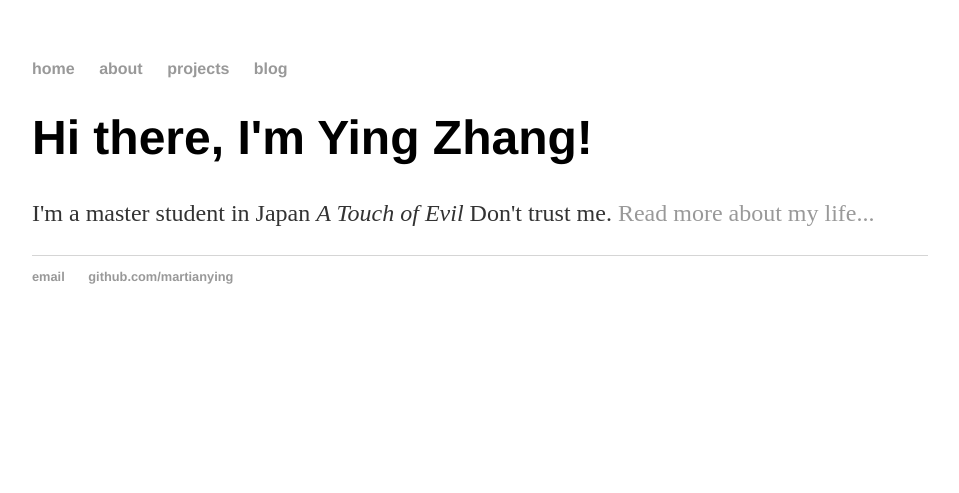
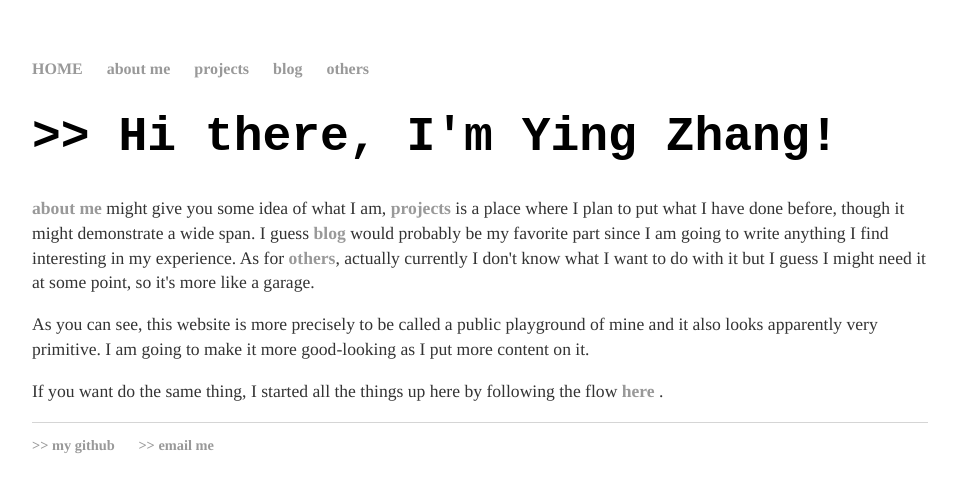
Before and after one commit to martianying/martianying.github.io, a Jekyll site: the page built from index.html, in a window 1280 px wide. Shown: the top 493 px of the page, without its empty margins (160-1119 px from the left). Built offline with Jekyll 4.4.1, drawn with Linux system fonts in a browser that asks for light colours.

Commit message:
outline is established
main page is done.

```diff
--- a/_layouts/default.html
+++ b/_layouts/default.html
@@ -6,23 +6,24 @@
 			<link rel="stylesheet" type="text/css" href="/css/main.css">
 		</head>
 		<body>
-			<nav>
+			<nav> <!--nevigation part-->
 	    		<ul>
-	        		<li><a href="/">home</a></li>
-		        	<li><a href="/about">about</a></li>
+	        		<li><a href="/">HOME</a></li>
+		        	<li><a href="/about">about me</a></li>
 	        		<li><a href="/projects">projects</a></li>
-	        		<li><a href="/blog">blog</a></li>
+					<li><a href="/blog">blog</a></li>
+					<li><a href="/others">others</a></li>
 	    		</ul>
 			</nav>
 			<div class="container">
-
+			<!--content part to be replaced-->
 			{{ content }}
 
 			</div><!-- /.container -->
-			<footer>
+			<footer> <!--footer part-->
 	    		<ul>
-	        		<li><a href="mailto:veronicaplanck@icloud.com">email</a></li>
-	        		<li><a href="https://github.com/martianying">github.com/martianying</a></li>
+					<li><a href="https://github.com/martianying"> >> my github</a></li>
+					<li><a href="mailto:veronicaplanck@icloud.com"> >> email me</a></li>
 				</ul>
 			</footer>
 		</body>
--- a/css/main.css
+++ b/css/main.css
@@ -3,7 +3,7 @@ body {
     width: 70%;
 }
 nav ul, footer ul {
-    font-family:'Helvetica', 'Arial', 'Sans-Serif';
+    font-family:'Times', 'Times', 'Times'; /*control the panel*/
     padding: 0px;
     list-style: none;
     font-weight: bold;
@@ -21,16 +21,18 @@ a:hover {
 }
 h1 {
     font-size: 3em;
-    font-family:'Helvetica', 'Arial', 'Sans-Serif';
-}
-p {
-    font-size: 1.5em;
+    font-family:'Courier New', 'Courier New', 'Courier New';
+} /*font of the "hi there, I'm Ying. "  */
+p { /*the paragraph*/
+    font-size: 1.1em;
     line-height: 1.4em;
     color: #333;
+    font-family:'Times', 'Times', 'Times';
 }
 footer {
-    border-top: 1px solid #d5d5d5;
-    font-size: .8em;
+    border-top: 1px solid #d5d5d5; /*the ---- line between the last and the last but one line. */
+    font-size: .9em;
+    font-family:'Courier New', 'Courier New', 'Courier New';
 }
 
 ul.posts {
--- a/index.html
+++ b/index.html
@@ -3,6 +3,16 @@ layout: default
 title: Ying Zhang, a day-dreamer
 ---
 <div class="blurb">
-	<h1>Hi there, I'm Ying Zhang!</h1>
-	<p>I'm a master student in Japan <em>A Touch of Evil</em> Don't trust me. <a href="/about">Read more about my life...</a></p>
+	<h1>>> Hi there, I'm Ying Zhang!</h1>
+	<p>
+		<a href="/about"><b>about me</b></a> might give you some idea of what I am, <a href="/projects"><b>projects</b></a> is a place where I plan to put what I have done before, though it might demonstrate a wide span. I guess <a href="/blog"><b>blog</b></a> would probably be my favorite part since I am going to write anything I find interesting in my experience. As for <a href="/others"><b>others</b></a>, actually currently I don't know what I want to do with it but I guess I might need it at some point, so it's more like a garage.
+	    </p>
+	<p>
+		As you can see, this website is more precisely to be called a public playground of mine and it also looks apparently very primitive. I am going to make it more good-looking as I put more content on it.
+	    </p>
+	<p>
+			If you want do the same thing, I started all the things up here by following the flow<b><a href="http://jmcglone.com/guides/github-pages/"> here </a></b>.
+
+
+	    </p>
 </div><!-- /.blurb -->
```
